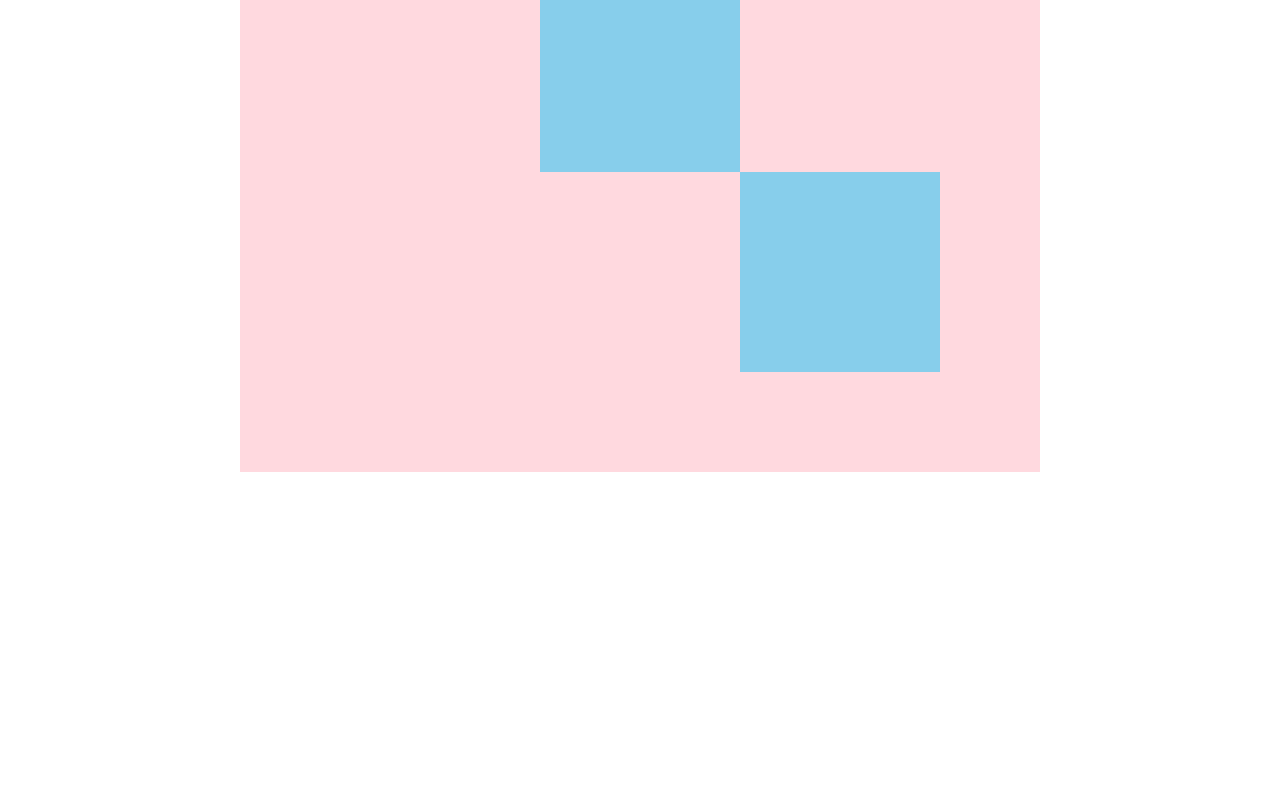
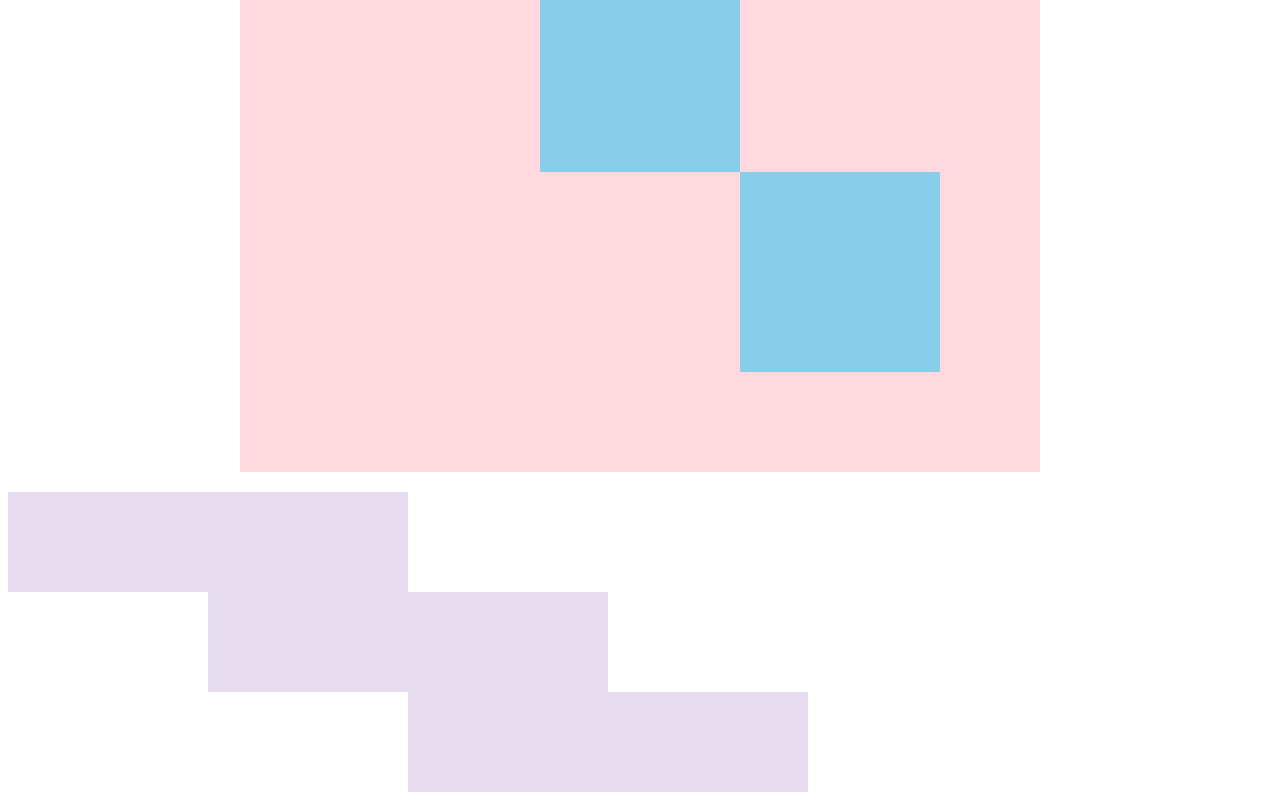
Before and after one commit to NashiNotane/html-css-basic-kadai, a plain HTML site: page kadai_018/kadai_018.html in a window 1280 px wide. Shown: the part 418-1218 px from the top of the page. Before the commit the page ends 910 px from the top, so only its background shows below. Drawn offline with Linux system fonts and the light colour scheme.

Commit message:
下まで

```diff
--- a/kadai_018/kadai_018.html
+++ b/kadai_018/kadai_018.html
@@ -17,6 +17,10 @@
       <div id="middle-child02"></div>
       <div id="middle-child03"></div>
     </div>
-    <deiv id="bottom"></deiv>
+    <deiv id="bottom">
+      <div id="bottom-child01"></div>
+      <div id="bottom-child02"></div>
+      <div id="bottom-child03"></div>
+    </deiv>
   </body>
 </html>
--- a/kadai_018/style.css
+++ b/kadai_018/style.css
@@ -42,3 +42,23 @@
   top:  500px;
   left: 500px;
 }
+#bottom {
+  width: 800px;
+  height: 300px;
+  background-color: #87ceeb;
+  margin-left: auto;
+  margin-right: auto;
+}
+#bottom-child01,#bottom-child02,#bottom-child03 {
+  width: 400px;
+  height: 100px;
+  background-color: #e5dcf0;
+}
+#bottom-child02 {
+  position: relative;
+  left: 200px;
+}
+#bottom-child03 {
+  position: relative;
+  left: 400px;
+}
```
